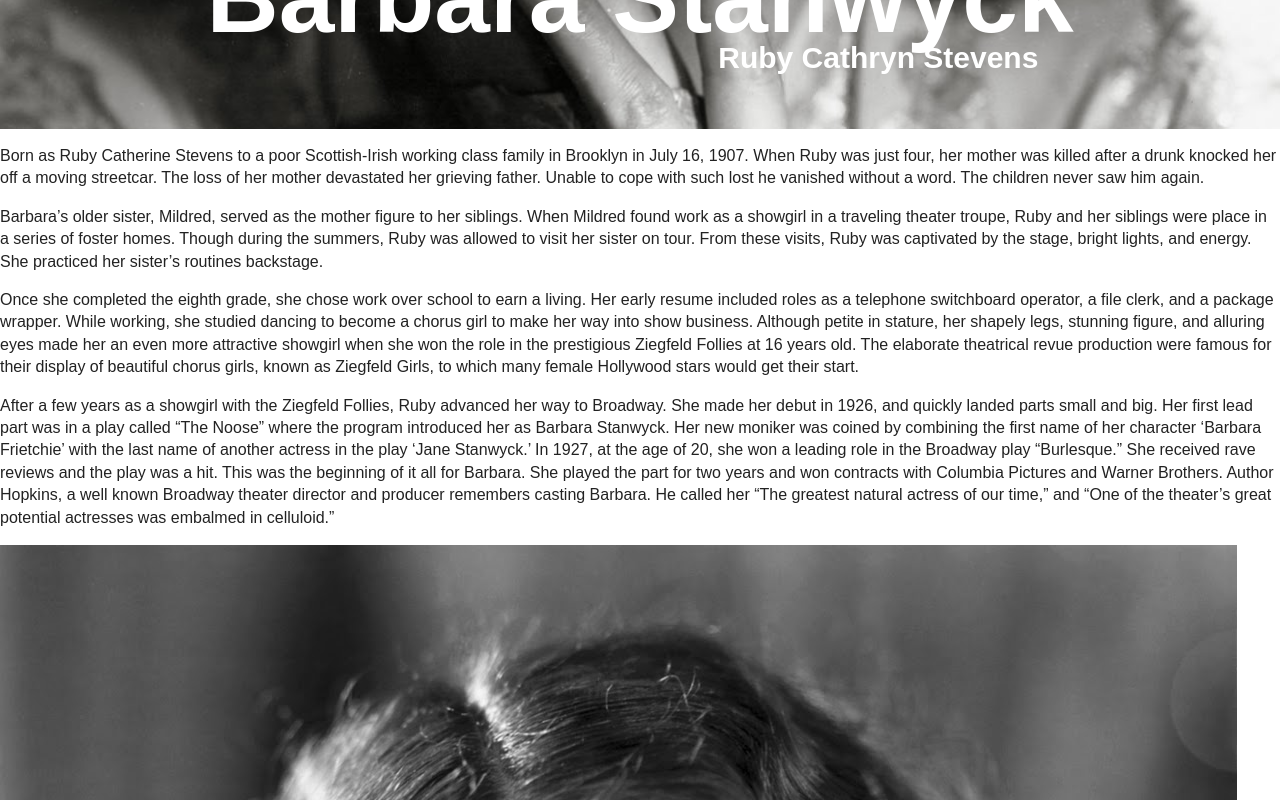
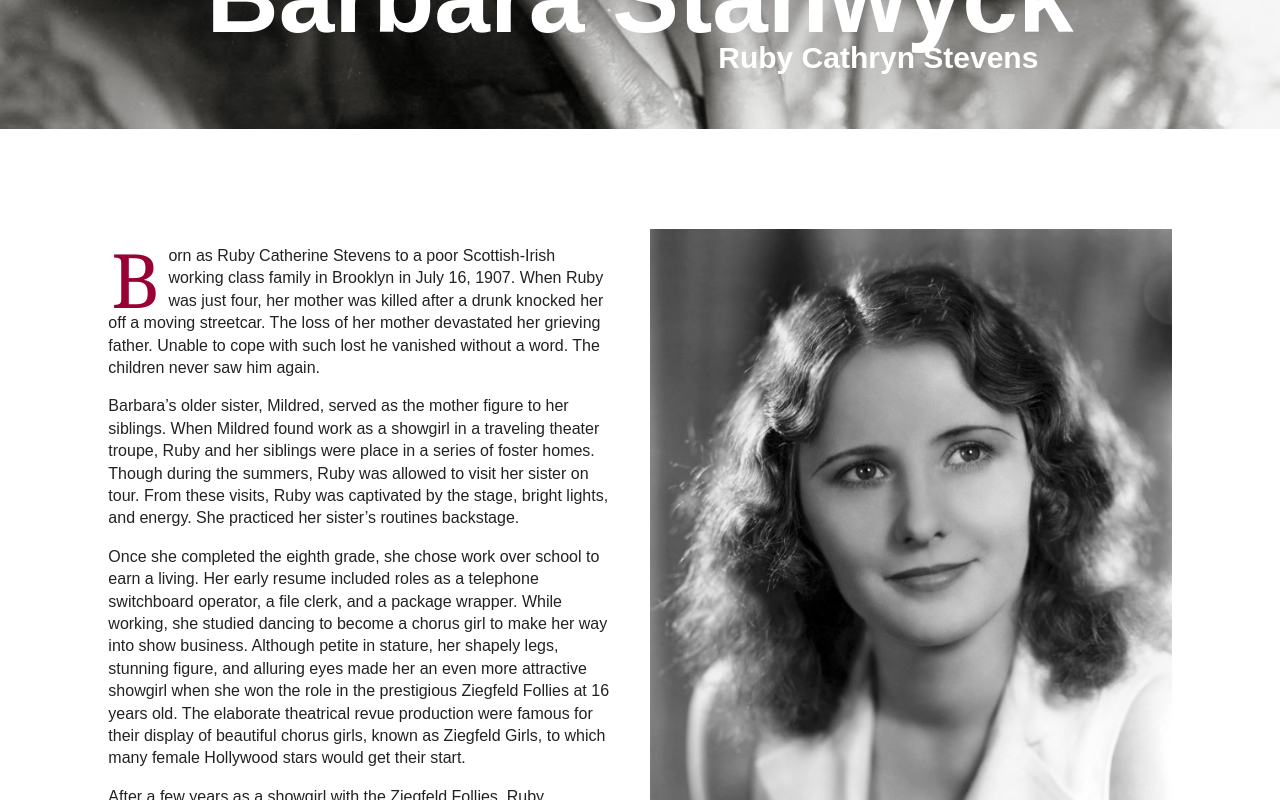
Before and after one commit to christinetran825/stanwyck-tribute, a React (Create React App) app: page / in a window 1280 px wide. Shown: the part 940-1740 px from the top of the page. Built offline with nearby package versions, Linux system fonts and the light colour scheme.

Commit message:
added styles for Beginnings

```diff
--- a/src/App.css
+++ b/src/App.css
@@ -22,16 +22,12 @@ html {
 }
 
 @font-face {
-  font-family: "Iowan-Old-Style";
+  font-family: "Iowan Old Style";
   src: local('./web-fonts-with-css/css/fonts/Iowan-Old-Style.ttc');
 }
 
-h1, h2, h3, h4, h5, h6, body {
-  font-family: "FestivalBudayaXXXI", Arial, sans-serif;
-}
-
-p, footer {
-  font-family: "Iowan-Old-Style", Arial, sans-serif;
+h1, h2, h3, h4, h5, h6, body, footer {
+  font-family: "Iowan Old Style", Arial, sans-serif;
 }
 
 body {
@@ -96,3 +92,61 @@ footer {
 main {
   grid-column: 1/-1;
 }
+
+.dropcap {
+  color: #903;
+  float: left;
+  font-family: Georgia;
+  font-size: 75px;
+  line-height: 60px;
+  padding-top: 4px;
+  padding-right: 8px;
+  padding-left: 3px;
+}
+
+.col-2 {
+  display: grid;
+  grid-template-columns: repeat(12, 1fr);
+  grid-gap: 20px;
+  grid-template-areas:
+    "story photo";
+  padding-top: 100px;
+}
+
+.col-2-flip {
+  display: grid;
+  grid-template-columns: repeat(12, 1fr);
+  grid-template-areas:
+    "photo story"
+}
+
+.story {
+  grid-area: story;
+}
+
+.photo-reference {
+  grid-area: photo;
+}
+
+.photo-reference img {
+  width: 100%;
+}
+
+.quotes {
+  font-size: 30px;
+  font-style: italic;
+  text-align: center;
+}
+
+#early-beginnings .story {
+  grid-column: 2/7;
+  padding-right: 20px;
+}
+
+#early-beginnings .photo-reference {
+  grid-column: 7/12;
+}
+
+#early-beginnings .quotes {
+  grid-column: 2/12;
+}
```
